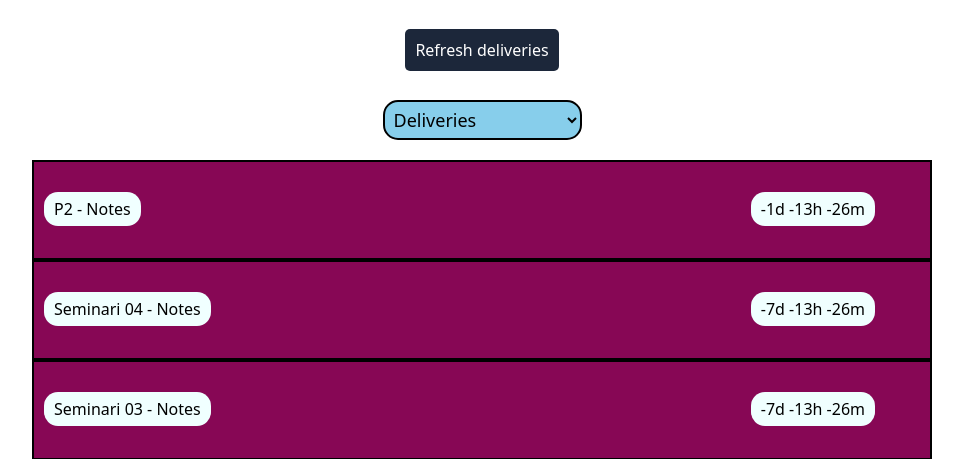
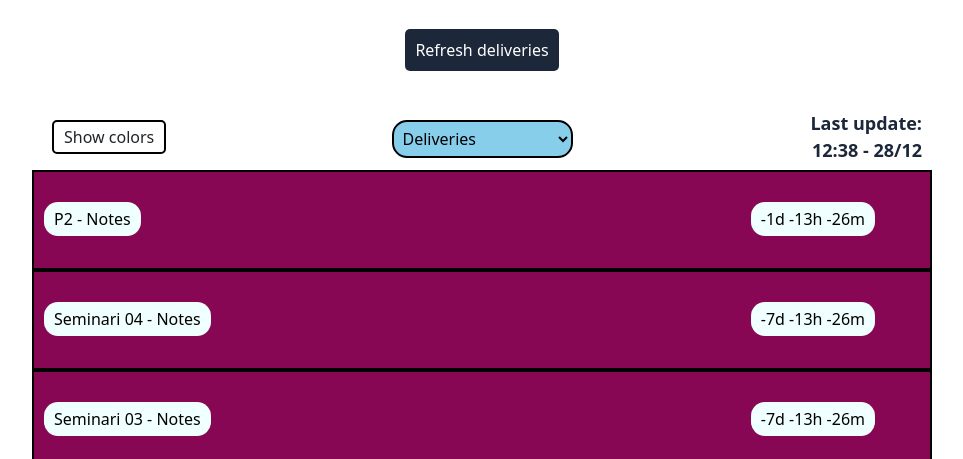
Before and after one commit to pujol99/univery, a Flask app: page / in a window 1280 px wide. Shown: the part 100-559 px from the top of the page, without its empty margins (158-1121 px from the left). Run offline with Flask 2, Linux system fonts and the light colour scheme; a user stored in the database is signed in; data comes from the database, SQL or seed files in the repository; both versions use the stored data as it was after the commit; some libraries are stand-ins or nearby versions.

Commit message:
popup color + last update

```diff
--- a/app/static/style.css
+++ b/app/static/style.css
@@ -180,18 +180,89 @@
     color: chartreuse;
 }
 
+.menu{
+    width: min(80%, 900px);
+    margin: 0 auto;
+    height: 70px;
+}
+
+.colors{
+    float: left;
+    width: 30%;
+    height: 100%;
+}
+
+.colors p{
+    width: fit-content;
+    margin-left: 20px;
+    margin-top: 20px;
+    padding: 3px 10px;
+    border: 2px solid black;
+    border-radius: 5px;
+    background-color: white;
+    cursor: help;
+}
+
+.last-update{
+    float: left;
+    width: 30%;
+    height: 100%;
+}
+
+.last-update p{
+    text-align: right;
+    font-size: 18px;
+    color: #1c273a;
+    font-weight: 600;
+    margin-top: 10px;
+    margin-right: 10px;
+}
+
 .dropdown{
+    height: 100%;
+    float: left;
+    width: 40%;
     text-align: center;
-    margin-bottom: 20px;
-    font-size: 18px;
 }
 
 .delivery-dropdown{
+    margin-top: 20px;
     float: center;
     background-color: skyblue;
     padding: 5px;
     border: 2px solid black;
     border-radius: 15px;
+}
+
+.popup-col{
+    position: absolute;
+    left: 50%;
+    top: 300px;
+    width: 300px;
+    height: fit-content;
+    transform: translate(-50%, 0);
+    background-color: whitesmoke;
+    padding: 5px 30px 30px 30px;
+    border: 3px solid black;
+}
+
+.popup-col h3{
+    text-align: center;
+}
+
+.popup-col-subject{
+    height: fit-content;
+    padding: 15px 0;
+}
+
+.popup-col-subject p{
+    margin: 0 10px;
+    font-weight: 500;
+    background-color: #f1f1f1;
+    width: fit-content;
+    border-radius: 20px;
+    padding: 0 10px;
+    font-size: 18px;
 }
 
 .your-subjects{
--- a/app/templates/base.html
+++ b/app/templates/base.html
@@ -39,11 +39,14 @@
     var waitin = document.getElementById('waiting');
     var loadin = document.getElementById('loading');
     var popup = document.getElementById('popup');
+    var popupColor = document.getElementById('popup-colors');
+    var popupColorTrigger = document.getElementById('colors-btn');
 
     var closePopupBool = false;
 
     loadin.style.display = "none";
     popup.style.display = "none";
+    popupColor.style.display = "none";
 
     document.getElementById('refresh-text').onclick = function () {
         waitin.style.display = "none";
@@ -135,5 +138,11 @@
         color.style.backgroundColor = color.value;
     }
 
+    popupColorTrigger.onmouseover = function () {
+        popupColor.style.display = "block";
+    };
+    popupColorTrigger.onmouseout = function () {
+        popupColor.style.display = "none";
+    };
 </script>
 </html>
--- a/app/templates/delivery/not-done-deliveries.html
+++ b/app/templates/delivery/not-done-deliveries.html
@@ -1,11 +1,19 @@
 {% extends "home.html" %}
 {% block deliveries %}
-<div class="dropdown">
-    <select class="delivery-dropdown" id="delivery-type" onchange="deliveryType()">
-        <option selected value="undone">Deliveries</option>
-        <option value="done">Done deliveries</option>
-        <option value="removed">Removed deliveries</option>
-    </select>
+<div class="menu">
+    <div class="colors">
+        <p id="colors-btn">Show colors</p>
+    </div>
+    <div class="dropdown">
+        <select class="delivery-dropdown" id="delivery-type"  onchange="deliveryType()">
+            <option selected value="undone">Deliveries</option>
+            <option value="done">Done deliveries</option>
+            <option value="removed">Removed deliveries</option>
+        </select>
+    </div>
+    <div class="last-update">
+        <p>Last update: <br>{{current_user.last_update.strftime("%H:%M - %d/%m") }}</p>
+    </div>
 </div>
 <div id="notdone" class="delivery-container">
     {% if deliveries|length > 0 %}
--- a/app/templates/home.html
+++ b/app/templates/home.html
@@ -44,6 +44,14 @@
             <a id="popup-restore" href="{{ url_for('deliveries.delivery_restore', id=0) }}">Restore</a>
         </div>
     </div>
+    <div id="popup-colors" class="popup-col">
+        <h3>Subjects</h3>
+        {% for subject in current_user.subjects %}
+        <div class="popup-col-subject" style="background-color: {{subject.color}};">
+            <p>{{subject.name}}</p>
+        </div>
+        {% endfor %}
+    </div>
 </div>
 
 {% endblock content %}
```
Also changed, not shown: TODO.md (+3 -5 lines), app/templates/delivery/done-deliveries.html (+9 -0 lines), app/templates/delivery/removed-deliveries.html (+14 -6 lines), app/site.db.
